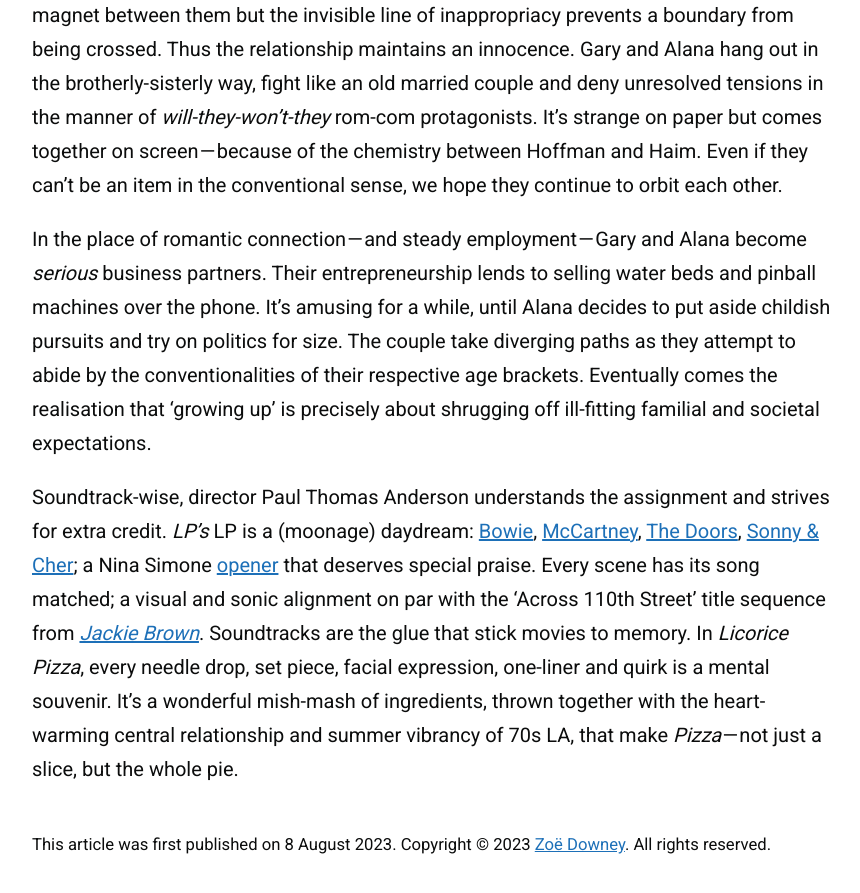
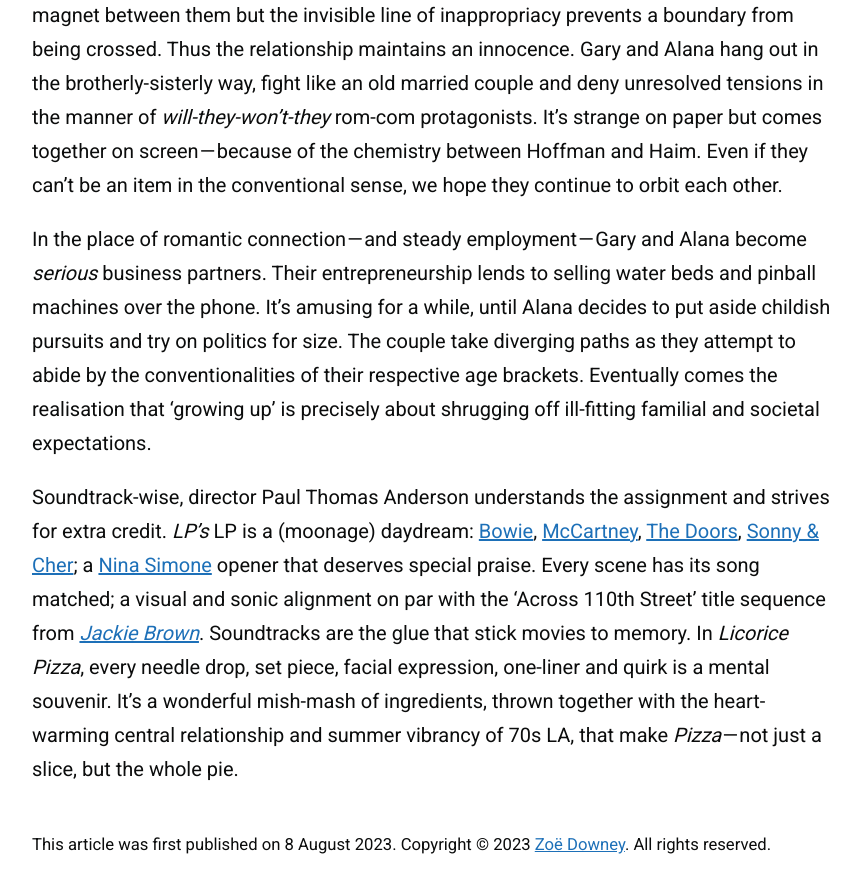
Before and after one commit to zoeurl/zoedowney.github.io, a Jekyll site: the page built from _posts/2023-08-08-licorice-pizza.md, in a window 1280 px wide and 900 px high, scrolled down 1562 px. Shown: the top 893 px of the window, without its empty margins (208-1068 px from the left). Built offline with Jekyll 4.4.1, drawn with Linux system fonts in a browser that asks for light colours.

Commit message:
Update 2023-08-08-licorice-pizza.md

```diff
--- a/_posts/2023-08-08-licorice-pizza.md
+++ b/_posts/2023-08-08-licorice-pizza.md
@@ -16,4 +16,4 @@
 
 In the place of romantic connection — and steady employment — Gary and Alana become _serious_ business partners. Their entrepreneurship lends to selling water beds and pinball machines over the phone. It’s amusing for a while, until Alana decides to put aside childish pursuits and try on politics for size. The couple take diverging paths as they attempt to abide by the conventionalities of their respective age brackets. Eventually comes the realisation that ‘growing up’ is precisely about shrugging off ill-fitting familial and societal expectations.
 
-Soundtrack-wise, director Paul Thomas Anderson understands the assignment and strives for extra credit. _LP’s_ LP is a (moonage) daydream: [Bowie](https://www.youtube.com/watch?v=4ZKqbPZ6tug&ab_channel=DavidBowie-Topic), [McCartney](https://www.youtube.com/watch?v=dxHgEu_o0lo&ab_channel=PaulMcCartney-Topic), [The Doors](https://www.youtube.com/watch?v=6lnoM25D-js&ab_channel=TheDoors-Topic), [Sonny & Cher](https://www.youtube.com/watch?v=IBtTyfPcuog&ab_channel=Sonny%26Cher-Topic); a Nina Simone [opener](https://www.youtube.com/watch?v=-1eoGz0v1oA&ab_channel=NinaSimone-Topic) that deserves special praise. Every scene has its song matched; a visual and sonic alignment on par with the ‘Across 110th Street’ title sequence from [_Jackie Brown_](https://www.youtube.com/watch?v=9gs1_ndm3r4&ab_channel=DouglasGarner). Soundtracks are the glue that stick movies to memory. In _Licorice Pizza_, every needle drop, set piece, facial expression, one-liner and quirk is a mental souvenir. It’s a wonderful mish-mash of ingredients, thrown together with the heart-warming central relationship and summer vibrancy of 70s LA, that make _Pizza_ — not just a slice, but the whole pie.
+Soundtrack-wise, director Paul Thomas Anderson understands the assignment and strives for extra credit. _LP’s_ LP is a (moonage) daydream: [Bowie](https://www.youtube.com/watch?v=4ZKqbPZ6tug&ab_channel=DavidBowie-Topic), [McCartney](https://www.youtube.com/watch?v=dxHgEu_o0lo&ab_channel=PaulMcCartney-Topic), [The Doors](https://www.youtube.com/watch?v=6lnoM25D-js&ab_channel=TheDoors-Topic), [Sonny & Cher](https://www.youtube.com/watch?v=IBtTyfPcuog&ab_channel=Sonny%26Cher-Topic); a [Nina Simone](https://www.youtube.com/watch?v=-1eoGz0v1oA&ab_channel=NinaSimone-Topic) opener that deserves special praise. Every scene has its song matched; a visual and sonic alignment on par with the ‘Across 110th Street’ title sequence from [_Jackie Brown_](https://www.youtube.com/watch?v=9gs1_ndm3r4&ab_channel=DouglasGarner). Soundtracks are the glue that stick movies to memory. In _Licorice Pizza_, every needle drop, set piece, facial expression, one-liner and quirk is a mental souvenir. It’s a wonderful mish-mash of ingredients, thrown together with the heart-warming central relationship and summer vibrancy of 70s LA, that make _Pizza_ — not just a slice, but the whole pie.
```
